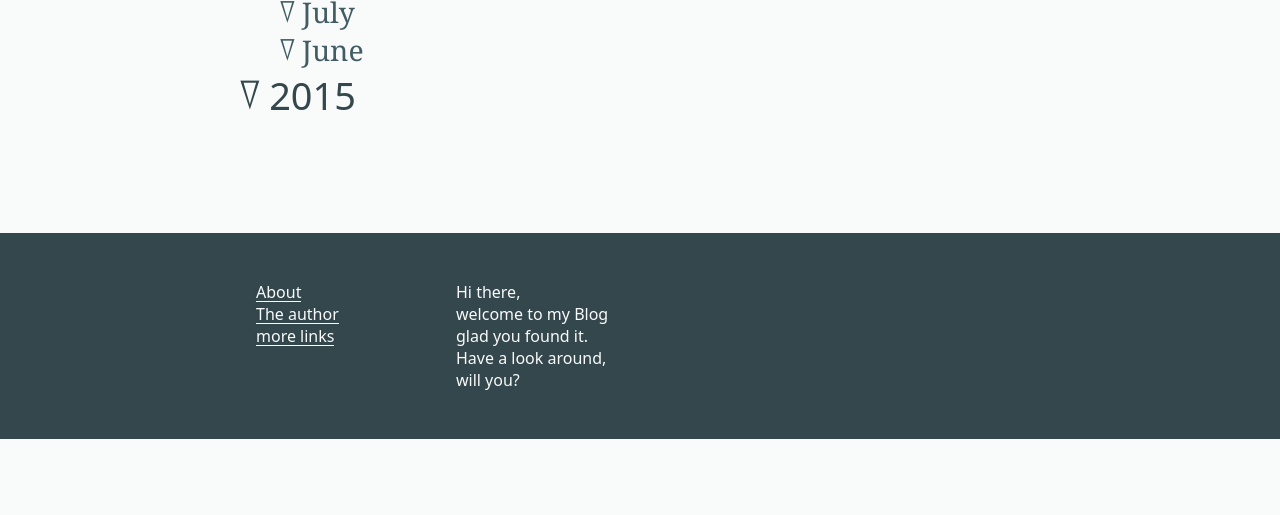
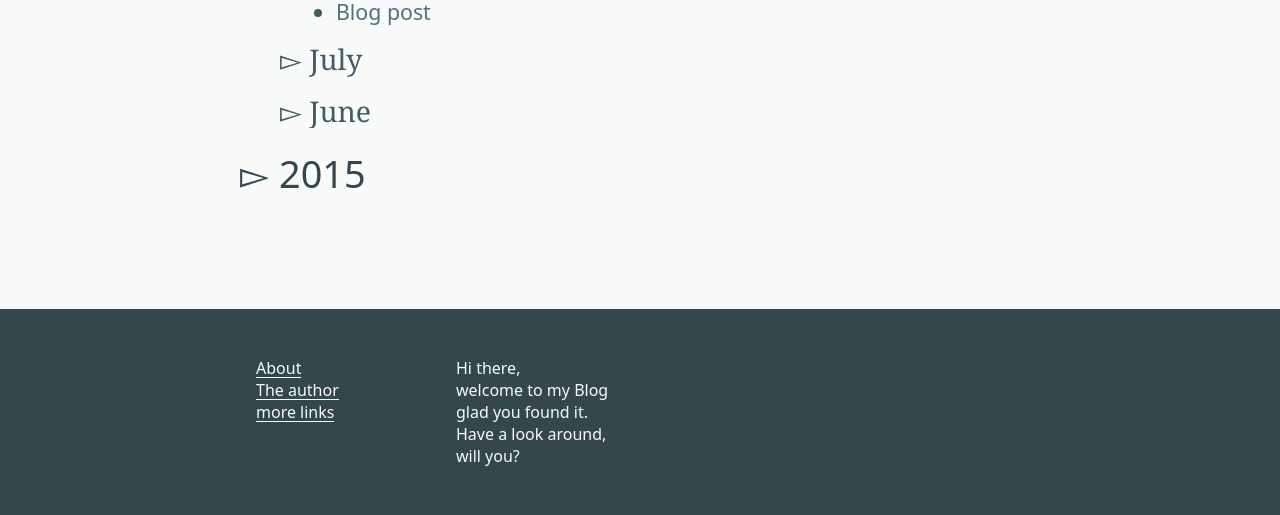
Before and after one commit to HoverBaum/meilidu, a website: page archive.html in a window 1280 px wide. Shown: the part 763-1278 px from the top of the page. Before the commit the page ends 1202 px from the top, so only its background shows below. Drawn offline with Linux system fonts and the light colour scheme; a web font is replaced by a local one.

Commit message:
add space on archive page

```diff
--- a/archive.html
+++ b/archive.html
@@ -30,11 +30,36 @@
 							<li class="archive__entry"><a href="#">Blog post</a></li>
 						</ul>
 					</li>
+					<li class="archive__month archive__expendable archive__expendable_collapsed">
+						<span>July</span>
+						<ul>
+							<li class="archive__entry"><a href="#">Headline</a></li>
+							<li class="archive__entry"><a href="#">Blog post</a></li>
+						</ul>
+					</li>
+					<li class="archive__month archive__expendable archive__expendable_collapsed">
+						<span>June</span>
+						<ul>
+							<li class="archive__entry"><a href="#">Headline</a></li>
+							<li class="archive__entry"><a href="#">Blog post</a></li>
+						</ul>
+					</li>
+				</ul>
+			</li>
+			<li class="archive__year archive__expendable archive__expendable_collapsed">
+				<span>2015</span>
+				<ul>
+					<li class="archive__month archive__expendable">
+						<span>August</span>
+						<ul>
+							<li class="archive__entry"><a href="#">Headline</a></li>
+							<li class="archive__entry"><a href="#">Blog post</a></li>
+						</ul>
+					</li>
 					<li class="archive__month archive__expendable"><span>July</span></li>
 					<li class="archive__month archive__expendable"><span>June</span></li>
 				</ul>
 			</li>
-			<li class="archive__year archive__expendable"><span>2015</span></li>
 		</ul>
 	</main>
 
--- a/styl/archive.styl
+++ b/styl/archive.styl
@@ -40,6 +40,7 @@ entryColor = lighten(textColor, 20%)
 		link-underline(backgroundColor, entryColor, entryColor)
 
 .archive__expendable
+	margin-top: 0.5em
 	height: auto
 	&:before
 		content: "▻"
```
Also changed, not shown: README.md, css/style.css.
